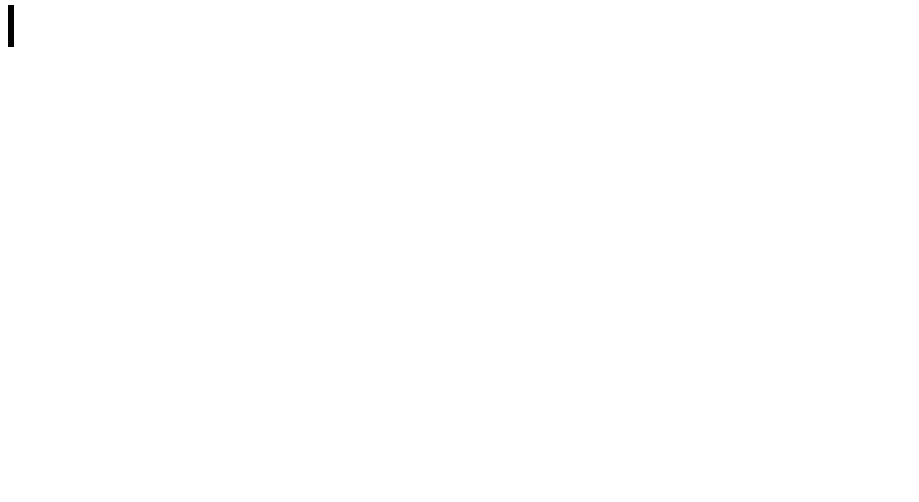
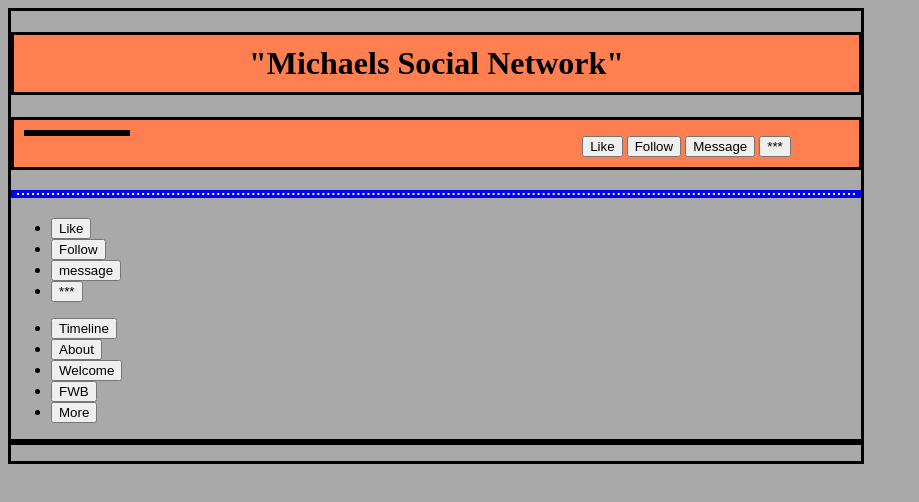
Before and after one commit to mymamce/social-mockup, a plain HTML site: page index.html in a window 1280 px wide. Shown: the whole page, without its empty margins (0-919 px from the left). Drawn offline with Linux system fonts and the light colour scheme.

Commit message:
initial commit

```diff
--- a/index.html
+++ b/index.html
@@ -1,25 +1,65 @@
 <!DOCTYPE html>
 <html lang="en">
+    <link rel="stylesheet" href="style.css">
 <head>
 
     <title>Social-Mockup</title>
 
 </head>
-
-<link rel="stylesheet" href="style.css">
 <h1>
+    "Michaels Social Network"
 
 
 </h1>
-<h2>
 
-</h2>
-<body>
-
-    <div></div>
-    <div></div>
-    <div></div>
+<div class="Main-Header">
+    <div class="Headshot"></div>
+            <div class="Buttons1">
+                <button>Like</button>
+                <button>Follow</button>
+                <button>Message</button>
+                <button>***</button>
+        </div>
+    </div>
 
 
-</body>
+
+
+        <h2>
+            <div class="buttons2">
+                <div id="box-1"></div>
+                <div id="box-2"></div>
+                <div id="box-3"></div>
+                <div id="box-4"></div>
+                </div>
+
+
+
+        </h2>
+
+        <body>
+
+            <ul>
+                <li><button>Like</button></li>
+                <li><button>Follow</button></li>
+                <li><button>message</button></li>
+                <li><button>***</button></li>
+
+            </ul>
+            <ul>
+                <li><button>Timeline</button></li>
+                <li><button>About</button></li>
+                <li><button>Welcome</button></li>
+                <li><button>FWB</button></li>
+                <li><button>More</button></li>
+
+            </ul>
+
+
+        </body>
+        <p>
+
+        </p>
+
+
 </html>
--- a/style.css
+++ b/style.css
@@ -1,5 +1,44 @@
-h1 { display: inline;
-    width: 850px;
+.Main-Header {
+    width: 825px;
     border: 3px solid black;
+    background-color: coral;
+    position: relative;
+    padding: 10px;
+}
+.Headshot {
+    width: 100px;
+    border: 3px solid black;
+}
+.Buttons1 {
+    text-align: center;
+    margin-left: 500px;
+}
+
+h1 { text-align: center;
+    width: 825px;
+    border: 3px solid black;
+    background-color: coral;
+    position: relative;
+    padding: 10px;
+}
+h2 {
+
+    border: 3px solid blue;
+    background-color: burlywood;
+    position: relative;
+}
+body { width: 850px;
+    border: 3px solid black;
+    position: relative;
+    background-color: darkgray;
+
 
 }
+p {
+    background-color: cornsilk;
+    border: 3px solid black;
+    position: relative;
+}
+#box-1 { background-color: oldlace;
+    border: 1px dashed blue;
+}
```
Also changed, not shown: responsive.css (added, +27 -0 lines).
